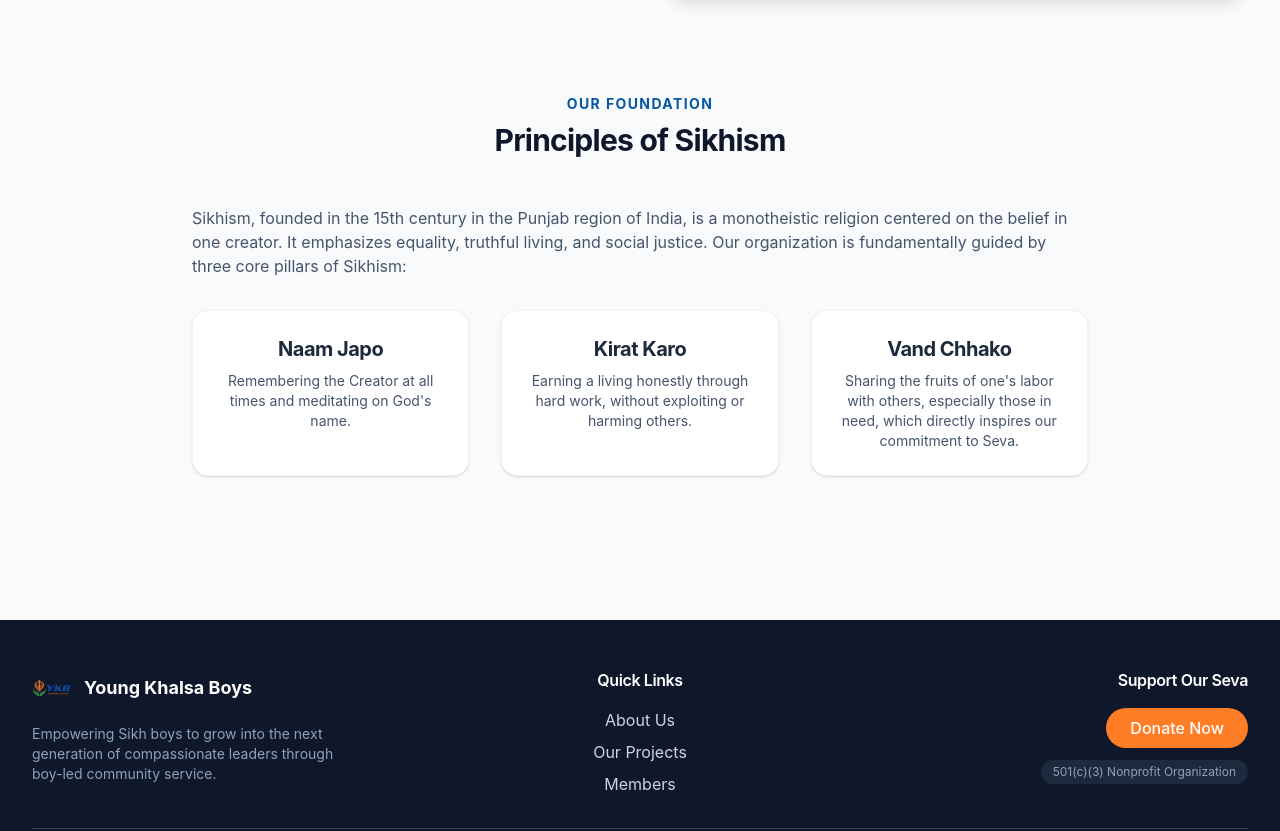
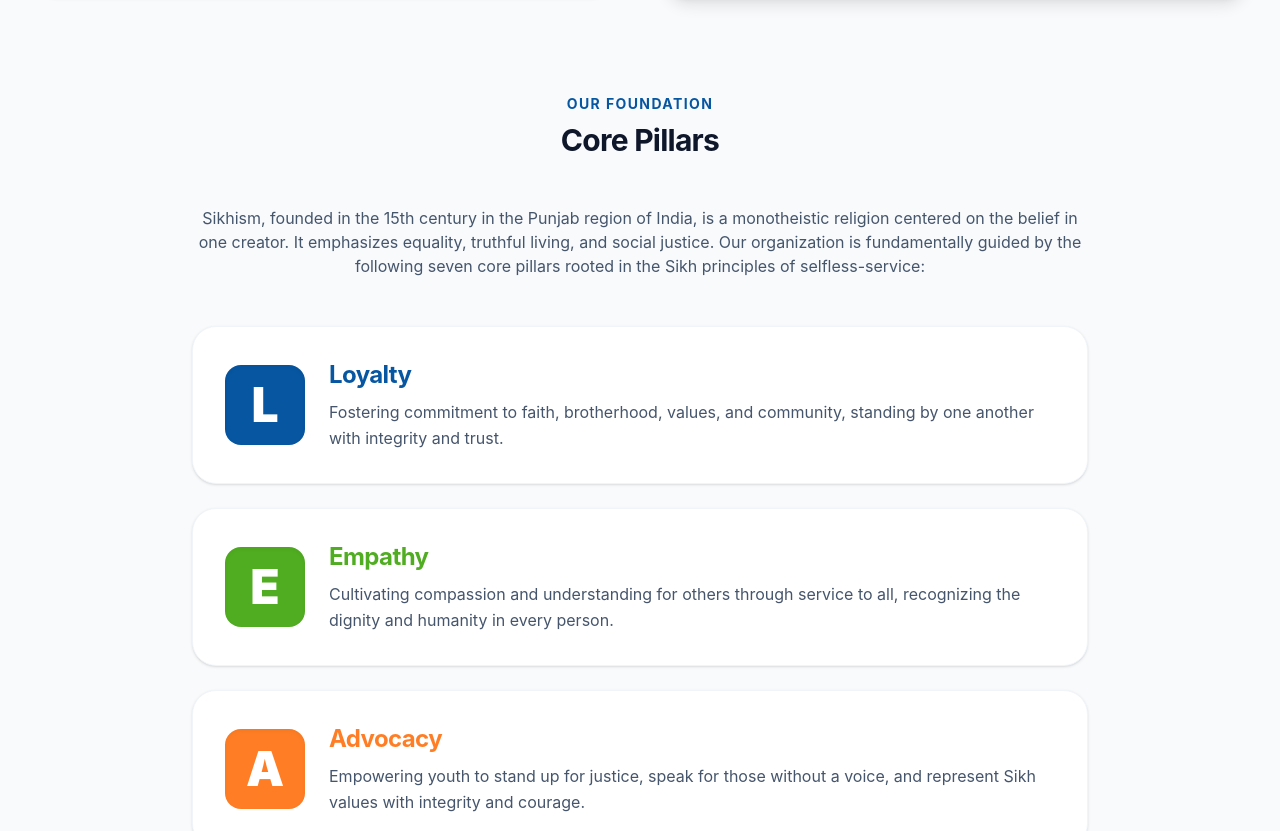
Before and after one commit to Young-Khalsa-Boys/ykb-beta, a React (Vite) app: page /about in a window 1280 px wide. Shown: the part 1316-2147 px from the top of the page. Built offline with nearby package versions, Linux system fonts and the light colour scheme.

Commit message:
Update About.tsx

```diff
--- a/src/pages/About.tsx
+++ b/src/pages/About.tsx
@@ -52,31 +52,41 @@ export default function About() {
           </section>
         </div>
 
-        {/* Sikhism Principles */}
+        {/* YKB Pillars */}
         <section className="max-w-4xl mx-auto pb-12">
           <div className="text-center mb-12">
             <h2 className="text-[var(--ykb-blue)] text-sm font-bold uppercase tracking-widest mb-2">Our Foundation</h2>
-            <h3 className="text-3xl font-bold text-slate-900">Principles of Sikhism</h3>
+            <h3 className="text-3xl font-bold text-slate-900">Core Pillars</h3>
           </div>
           <div className="prose prose-lg text-slate-600 max-w-none">
-            <p>
+            <p className="text-center">
               Sikhism, founded in the 15th century in the Punjab region of India, is a monotheistic religion
               centered on the belief in one creator. It emphasizes equality, truthful living, and social justice.
-              Our organization is fundamentally guided by three core pillars of Sikhism:
+              Our organization is fundamentally guided by the following seven core pillars rooted in the Sikh principles of selfless-service:
             </p>
-            <div className="grid md:grid-cols-3 gap-8 mt-8">
-              <div className="bg-white p-6 rounded-2xl border border-slate-100 shadow-sm text-center">
-                <h4 className="font-bold text-xl text-slate-800 mb-2">Naam Japo</h4>
-                <p className="text-sm">Remembering the Creator at all times and meditating on God's name.</p>
-              </div>
-              <div className="bg-white p-6 rounded-2xl border border-slate-100 shadow-sm text-center">
-                <h4 className="font-bold text-xl text-slate-800 mb-2">Kirat Karo</h4>
-                <p className="text-sm">Earning a living honestly through hard work, without exploiting or harming others.</p>
-              </div>
-              <div className="bg-white p-6 rounded-2xl border border-slate-100 shadow-sm text-center">
-                <h4 className="font-bold text-xl text-slate-800 mb-2">Vand Chhako</h4>
-                <p className="text-sm">Sharing the fruits of one's labor with others, especially those in need, which directly inspires our commitment to Seva.</p>
-              </div>
+            <div className="flex flex-col gap-6 mt-12">
+              {[
+                { letter: 'L', title: 'Loyalty', desc: 'Fostering commitment to faith, brotherhood, values, and community, standing by one another with integrity and trust.', color: 'var(--ykb-blue)' },
+                { letter: 'E', title: 'Empathy', desc: 'Cultivating compassion and understanding for others through service to all, recognizing the dignity and humanity in every person.', color: 'var(--ykb-green)' },
+                { letter: 'A', title: 'Advocacy', desc: 'Empowering youth to stand up for justice, speak for those without a voice, and represent Sikh values with integrity and courage.', color: 'var(--ykb-orange)' },
+                { letter: 'D', title: 'Discipline', desc: 'Instilling self-discipline, responsibility, and commitment in thought and action, guided by the values of Sikhi and personal accountability.', color: 'var(--ykb-blue)' },
+                { letter: 'E', title: 'Empowerment', desc: 'Providing mentorship and leadership opportunities that empower young boys to believe in themselves and their ability to create positive change, developing into confident, accountable leaders.', color: 'var(--ykb-green)' },
+                { letter: 'R', title: 'Resilience', desc: 'Building mental, emotional, and moral strength to face challenges with courage, perseverance, and humility.', color: 'var(--ykb-orange)' },
+                { letter: 'S', title: 'Seva (service)', desc: 'Placing selfless service at the heart of all actions, fostering a lasting dedication to serving humanity beyond self-interest.', color: 'var(--ykb-blue)' },
+              ].map((pillar, idx) => (
+                <div key={idx} className="flex items-start md:items-center flex-col md:flex-row gap-6 bg-white p-6 md:p-8 rounded-3xl border border-slate-100 shadow-sm hover:shadow-lg transition-all duration-300 hover:-translate-y-1">
+                  <div
+                    className="flex-shrink-0 w-16 h-16 md:w-20 md:h-20 rounded-2xl flex items-center justify-center text-4xl md:text-5xl font-black text-white shadow-inner"
+                    style={{ backgroundColor: pillar.color }}
+                  >
+                    {pillar.letter}
+                  </div>
+                  <div>
+                    <h4 className="font-bold text-2xl mb-2" style={{ color: pillar.color }}>{pillar.title}</h4>
+                    <p className="text-slate-600 leading-relaxed m-0">{pillar.desc}</p>
+                  </div>
+                </div>
+              ))}
             </div>
           </div>
         </section>
```
